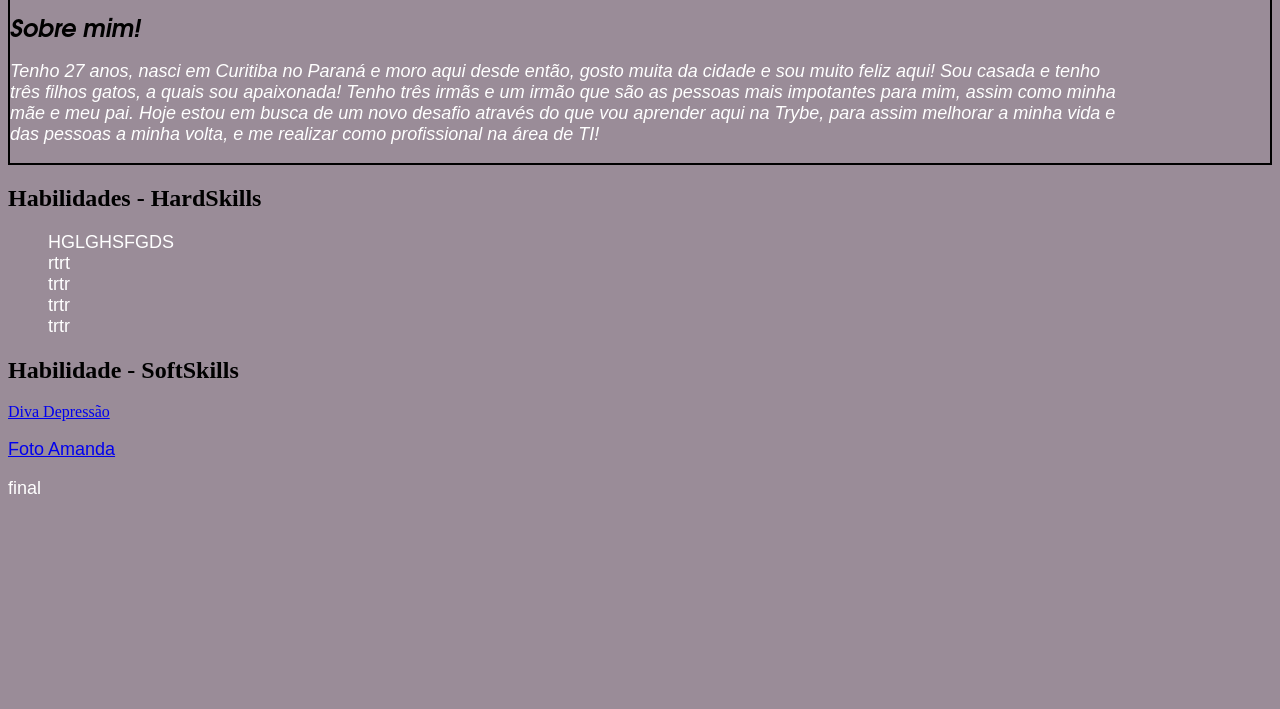
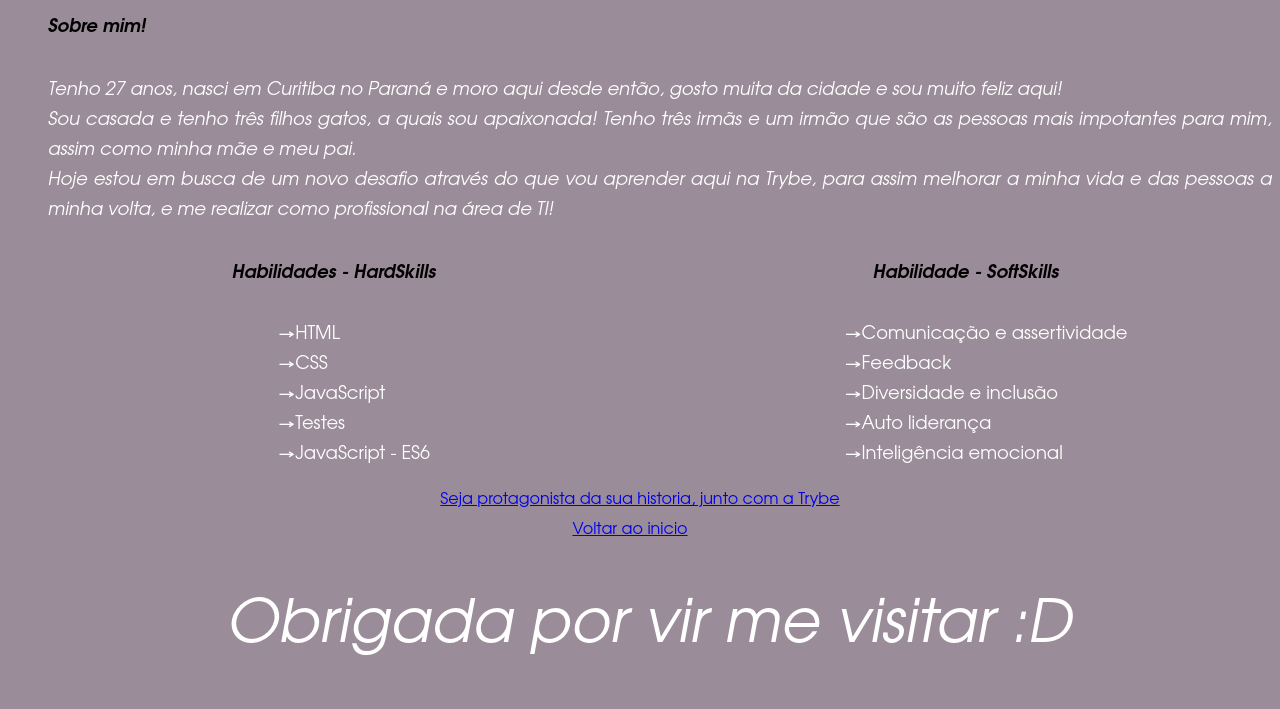
Before and after one commit to amandaperch/amandaperch.github.io, a plain HTML site: page index.htm in a window 1280 px wide. Shown: the part 211-920 px from the top of the page. Before the commit the page ends 800 px from the top, so only its background shows below. Drawn offline with Linux system fonts and the light colour scheme.

Commit message:
Adicionando estilo ao portfolio

```diff
--- a/index.htm
+++ b/index.htm
@@ -13,34 +13,43 @@
     <h1>Amanda Perch</h1>
     </header>
   <main>
-    <article id="sobreMim">
-      <h2 >Sobre mim!</h2>
-      <p >Tenho 27 anos, nasci em Curitiba no Paraná e moro aqui desde então, gosto muita da cidade e sou muito feliz aqui! Sou casada e tenho
-      <br> três filhos gatos, a quais sou apaixonada! Tenho três irmãs e um irmão que são as pessoas mais impotantes para mim, assim como minha
-      <br>mãe e meu pai. Hoje estou em busca de um novo desafio através do que vou aprender aqui na Trybe, para assim melhorar a minha vida e
-      <br> das pessoas a minha volta, e me realizar como profissional na área de TI!
+    <article id="sobreMim" >
+      <h2>Sobre mim!</h2>
+      <p >Tenho 27 anos, nasci em Curitiba no Paraná e moro aqui desde então, gosto muita da cidade e sou muito feliz aqui! <br> Sou casada e tenho
+      três filhos gatos, a quais sou apaixonada! Tenho três irmãs e um irmão que são as pessoas mais impotantes para mim, assim como minha
+      mãe e meu pai. <br> Hoje estou em busca de um novo desafio através do que vou aprender aqui na Trybe, para assim melhorar a minha vida e
+      das pessoas a minha volta, e me realizar como profissional na área de TI!
       </p>
     </article>
-    <section>
-      <h2>Habilidades - HardSkills</h2>
-      <ul>
-      <li class="hab1">HGLGHSFGDS</li>
-      <li class="hab2">rtrt</li>
-      <li class="hab3">trtr</li>
-      <li class="hab4">trtr</li>
-      <li class="hab5">trtr</li>
+    <section id="habilidades">
+      <div id="hard-skills">
+        <h2 >Habilidades - HardSkills</h2>
+        <ul>
+        <li class="hab">HTML</li>
+        <li class="hab">CSS</li>
+        <li class="hab">JavaScript</li>
+        <li class="hab">Testes</li>
+        <li class="hab">JavaScript - ES6</li>
+        </ul>
+      </div>
+      <div id="soft-skills">
+        <h2 >Habilidade - SoftSkills</h2>
+        <ul>
+        <li class="hab">Comunicação e assertividade</li>
+        <li class="hab">Feedback</li>
+        <li class="hab">Diversidade e inclusão</li>
+        <li class="hab">Auto liderança</li>
+        <li class="hab">Inteligência emocional</li>
       </ul>
-    </section>
-    <section>
-      <h2>Habilidade - SoftSkills</h2>
-    </section>
-    <nav>
-      <a href="https://www.youtube.com/channel/UCMpWpGXG8tlWA6Xban2m6oA" target="blank">Diva Depressão</a>
-      <p><a href="#fotoAmanda">Foto Amanda</p><a href=""></a>
+      </div>
+      </section>
+    <nav >
+      <a id="links" href="https://www.betrybe.com/?utm_source=trybe.com.br" target="blank">Seja protagonista da sua historia, junto com a Trybe</a>
+      <a id="links1" href="#fotoAmanda">Voltar ao inicio</p><a href=""></a>
     </nav>
    </main>
    <footer>
-     <p>final</p>
+     <p id="final">Obrigada por vir me visitar :D</p>
    </footer>
 
 </body>
--- a/style.css
+++ b/style.css
@@ -1,19 +1,19 @@
 body{
   background-color: rgb(154, 140, 152) ;
+  font-family: Avantgarde, TeX Gyre Adventor, URW Gothic L,sans-serif;
+  line-height: 30px;
 }
 
 #cabecalho{
   display: flex;
   justify-content:space-around;
-
-  }
+ }
 
   h1{
     font-size: 50px;
     display: flex;
     align-self: center;
     color: whitesmoke;
-
   }
 
 img{
@@ -23,15 +23,64 @@ img{
 
 p,li{
   font-size:large;
-  font-family: Arial, Helvetica, sans-serif;
   color: white;
   display: flex;
+  margin-left: 20px;
 }
 
 #sobreMim{
-  border: solid black 2px;
-  font-family: Avantgarde, TeX Gyre Adventor, URW Gothic L,sans-serif ;
   font-style: oblique;
-  top: 50%;
+  display: flex;
+  flex-direction: column;
+  margin-left: 20px;
+  text-align: justify;
+}
+
+h2{
+  font-size:large;
+  font-style: oblique;
+  margin-left: 20px;
+}
+
+#habilidades{
+  display: flex;
+  justify-content:space-around;
+}
+
+ul li::before {
+  content: "→";
+}
+
+ #hard-skills{
+   width: 500px;
+   display: flex;
+   flex-direction: column;
+   align-items: center;
+ }
+
+ #soft-skills{
+  width: 500px;
+  display: flex;
+  flex-direction: column;
+  align-items: center;
+  }
+
+  #links{
+    display: flex;
+    flex-direction: row;
+    justify-content:center;
+  }
+  #links1{
+    display: flex;
+    flex-direction: row;
+    justify-content:center;
+  }
+  footer{
+    display: flex;
+    justify-content:center;
 
   }
+  #final{
+    font-style: oblique;
+    font-size: 60px;
+  }
```
